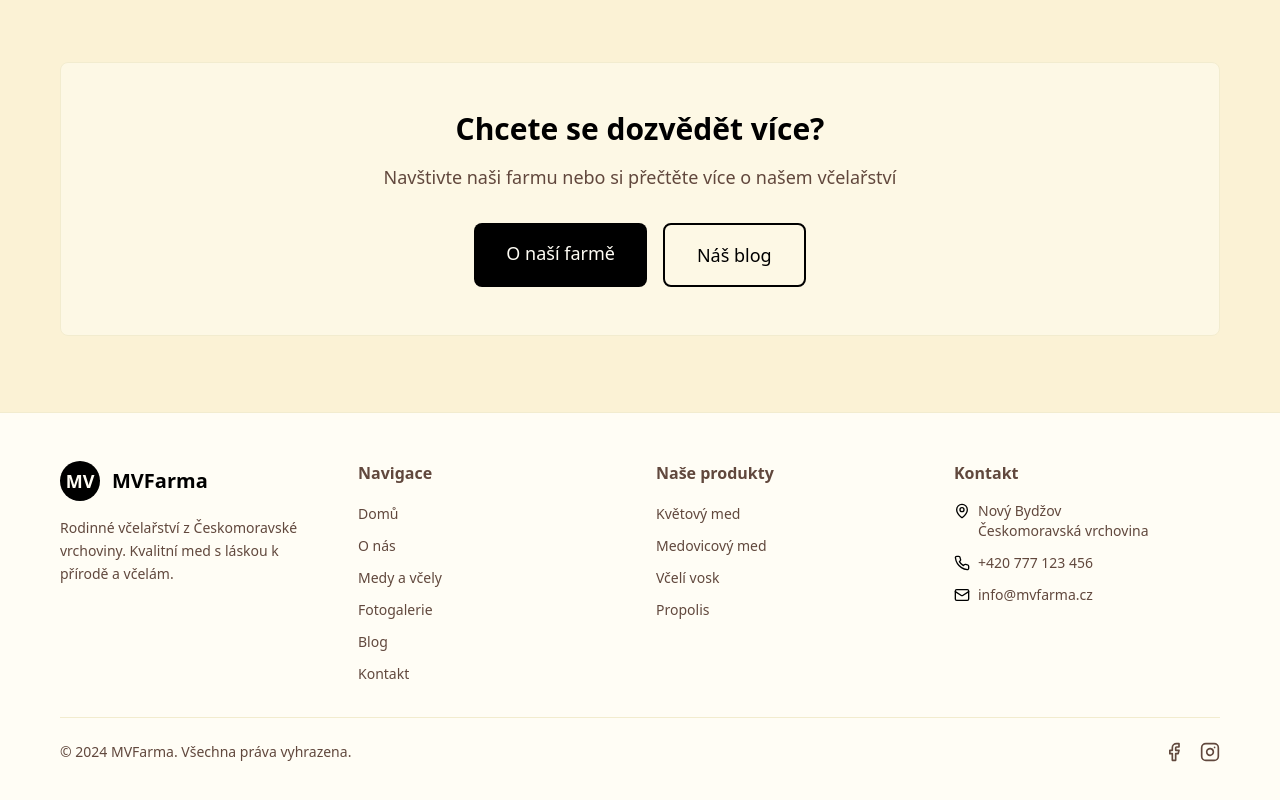
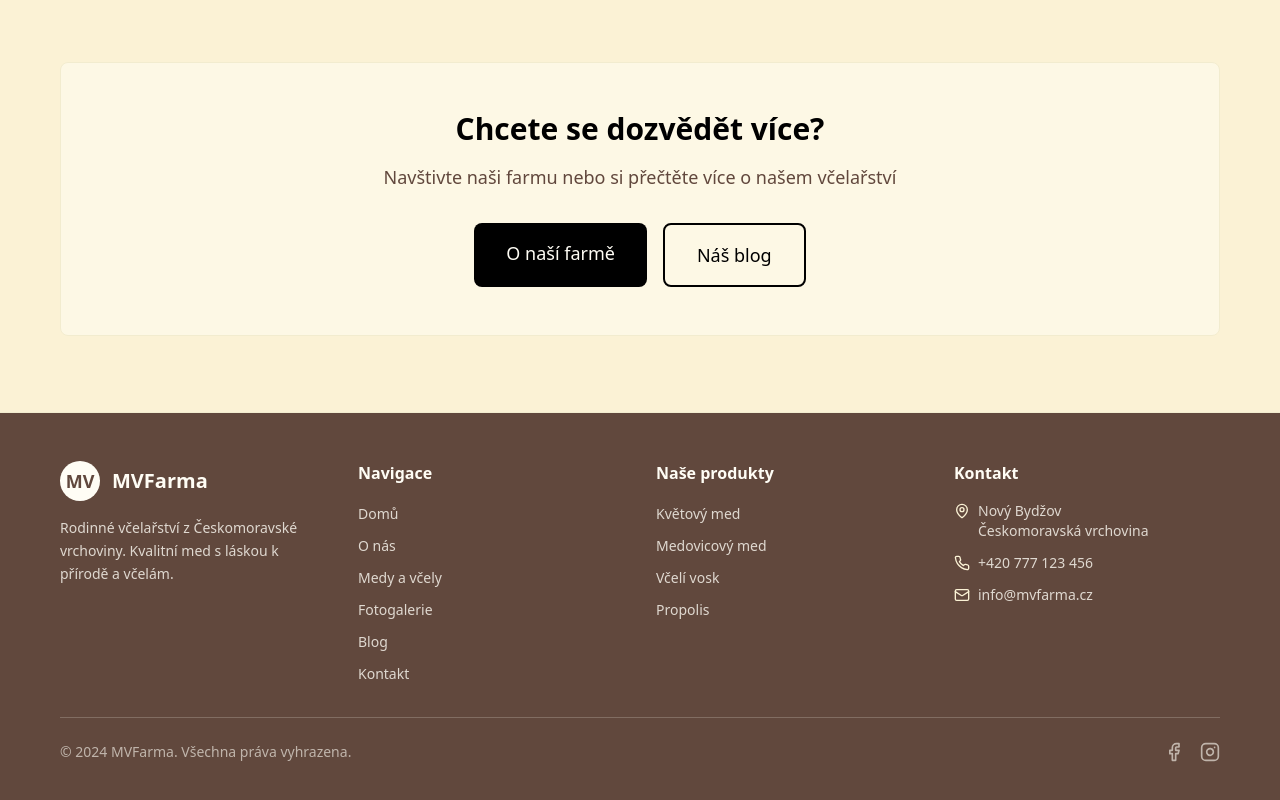
Before and after one commit to Hyneeck/mvfarma, a React (Vite) app: page / in a window 1280 px wide. Shown: the part 1553-2353 px from the top of the page. Built offline with nearby package versions, Linux system fonts and the light colour scheme.

Commit message:
Refactor: Apply brown footer style
Update all instances of the footer component to use the brown color scheme.

```diff
--- a/src/components/MVFarmaFooter.tsx
+++ b/src/components/MVFarmaFooter.tsx
@@ -4,79 +4,79 @@ import { MapPin, Phone, Mail, Facebook, Instagram } from 'lucide-react';
 
 const MVFarmaFooter = () => {
   return (
-    <footer className="bg-card border-t border-border">
+    <footer className="bg-foreground text-background border-t border-border">
       <div className="container mx-auto px-5 max-w-[1200px] py-12">
         <div className="grid grid-cols-1 md:grid-cols-4 gap-8">
           {/* Logo and Description */}
           <div className="md:col-span-1">
             <div className="flex items-center space-x-3 mb-4">
-              <div className="w-10 h-10 bg-primary rounded-full flex items-center justify-center">
-                <span className="text-primary-foreground font-bold text-lg">MV</span>
+              <div className="w-10 h-10 bg-background rounded-full flex items-center justify-center">
+                <span className="text-foreground font-bold text-lg">MV</span>
               </div>
-              <span className="text-xl font-bold text-primary">MVFarma</span>
+              <span className="text-xl font-bold text-background">MVFarma</span>
             </div>
-            <p className="text-muted-foreground text-sm leading-relaxed">
+            <p className="text-background/80 text-sm leading-relaxed">
               Rodinné včelařství z Českomoravské vrchoviny. Kvalitní med s láskou k přírodě a včelám.
             </p>
           </div>
 
           {/* Navigation */}
           <div>
-            <h4 className="font-bold text-foreground mb-4">Navigace</h4>
+            <h4 className="font-bold text-background mb-4">Navigace</h4>
             <ul className="space-y-2">
-              <li><Link to="/" className="text-muted-foreground hover:text-primary transition-colors text-sm">Domů</Link></li>
-              <li><Link to="/o-nas" className="text-muted-foreground hover:text-primary transition-colors text-sm">O nás</Link></li>
-              <li><Link to="/medy-a-vcely" className="text-muted-foreground hover:text-primary transition-colors text-sm">Medy a včely</Link></li>
-              <li><Link to="/fotogalerie" className="text-muted-foreground hover:text-primary transition-colors text-sm">Fotogalerie</Link></li>
-              <li><Link to="/blog" className="text-muted-foreground hover:text-primary transition-colors text-sm">Blog</Link></li>
-              <li><Link to="/kontakt" className="text-muted-foreground hover:text-primary transition-colors text-sm">Kontakt</Link></li>
+              <li><Link to="/" className="text-background/80 hover:text-accent transition-colors text-sm">Domů</Link></li>
+              <li><Link to="/o-nas" className="text-background/80 hover:text-accent transition-colors text-sm">O nás</Link></li>
+              <li><Link to="/medy-a-vcely" className="text-background/80 hover:text-accent transition-colors text-sm">Medy a včely</Link></li>
+              <li><Link to="/fotogalerie" className="text-background/80 hover:text-accent transition-colors text-sm">Fotogalerie</Link></li>
+              <li><Link to="/blog" className="text-background/80 hover:text-accent transition-colors text-sm">Blog</Link></li>
+              <li><Link to="/kontakt" className="text-background/80 hover:text-accent transition-colors text-sm">Kontakt</Link></li>
             </ul>
           </div>
 
           {/* Products */}
           <div>
-            <h4 className="font-bold text-foreground mb-4">Naše produkty</h4>
+            <h4 className="font-bold text-background mb-4">Naše produkty</h4>
             <ul className="space-y-2">
-              <li><Link to="/medy-a-vcely" className="text-muted-foreground hover:text-primary transition-colors text-sm">Květový med</Link></li>
-              <li><Link to="/medy-a-vcely" className="text-muted-foreground hover:text-primary transition-colors text-sm">Medovicový med</Link></li>
-              <li><Link to="/medy-a-vcely" className="text-muted-foreground hover:text-primary transition-colors text-sm">Včelí vosk</Link></li>
-              <li><Link to="/medy-a-vcely" className="text-muted-foreground hover:text-primary transition-colors text-sm">Propolis</Link></li>
+              <li><Link to="/medy-a-vcely" className="text-background/80 hover:text-accent transition-colors text-sm">Květový med</Link></li>
+              <li><Link to="/medy-a-vcely" className="text-background/80 hover:text-accent transition-colors text-sm">Medovicový med</Link></li>
+              <li><Link to="/medy-a-vcely" className="text-background/80 hover:text-accent transition-colors text-sm">Včelí vosk</Link></li>
+              <li><Link to="/medy-a-vcely" className="text-background/80 hover:text-accent transition-colors text-sm">Propolis</Link></li>
             </ul>
           </div>
 
           {/* Contact */}
           <div>
-            <h4 className="font-bold text-foreground mb-4">Kontakt</h4>
+            <h4 className="font-bold text-background mb-4">Kontakt</h4>
             <div className="space-y-3">
               <div className="flex items-start space-x-2">
-                <MapPin size={16} className="text-primary mt-0.5 flex-shrink-0" />
-                <span className="text-muted-foreground text-sm">
+                <MapPin size={16} className="text-accent mt-0.5 flex-shrink-0" />
+                <span className="text-background/80 text-sm">
                   Nový Bydžov<br />
                   Českomoravská vrchovina
                 </span>
               </div>
               <div className="flex items-center space-x-2">
-                <Phone size={16} className="text-primary flex-shrink-0" />
-                <span className="text-muted-foreground text-sm">+420 777 123 456</span>
+                <Phone size={16} className="text-accent flex-shrink-0" />
+                <span className="text-background/80 text-sm">+420 777 123 456</span>
               </div>
               <div className="flex items-center space-x-2">
-                <Mail size={16} className="text-primary flex-shrink-0" />
-                <span className="text-muted-foreground text-sm">info@mvfarma.cz</span>
+                <Mail size={16} className="text-accent flex-shrink-0" />
+                <span className="text-background/80 text-sm">info@mvfarma.cz</span>
               </div>
             </div>
           </div>
         </div>
 
         {/* Bottom Bar */}
-        <div className="border-t border-border mt-8 pt-6 flex flex-col md:flex-row justify-between items-center">
-          <p className="text-muted-foreground text-sm">
+        <div className="border-t border-background/20 mt-8 pt-6 flex flex-col md:flex-row justify-between items-center">
+          <p className="text-background/60 text-sm">
             © 2024 MVFarma. Všechna práva vyhrazena.
           </p>
           <div className="flex space-x-4 mt-4 md:mt-0">
-            <a href="#" className="text-muted-foreground hover:text-primary transition-colors">
+            <a href="#" className="text-background/60 hover:text-accent transition-colors">
               <Facebook size={20} />
             </a>
-            <a href="#" className="text-muted-foreground hover:text-primary transition-colors">
+            <a href="#" className="text-background/60 hover:text-accent transition-colors">
               <Instagram size={20} />
             </a>
           </div>
```
